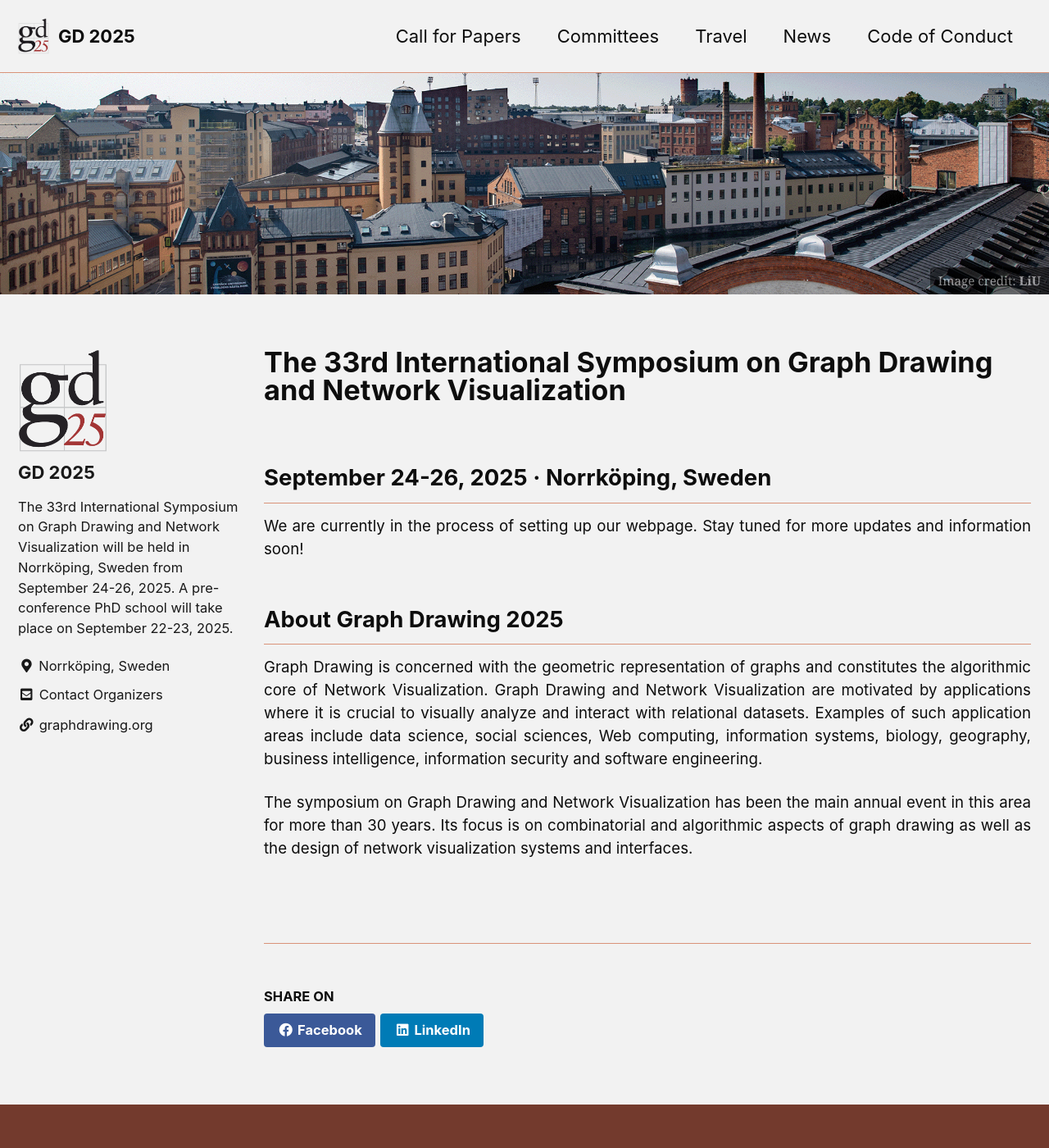
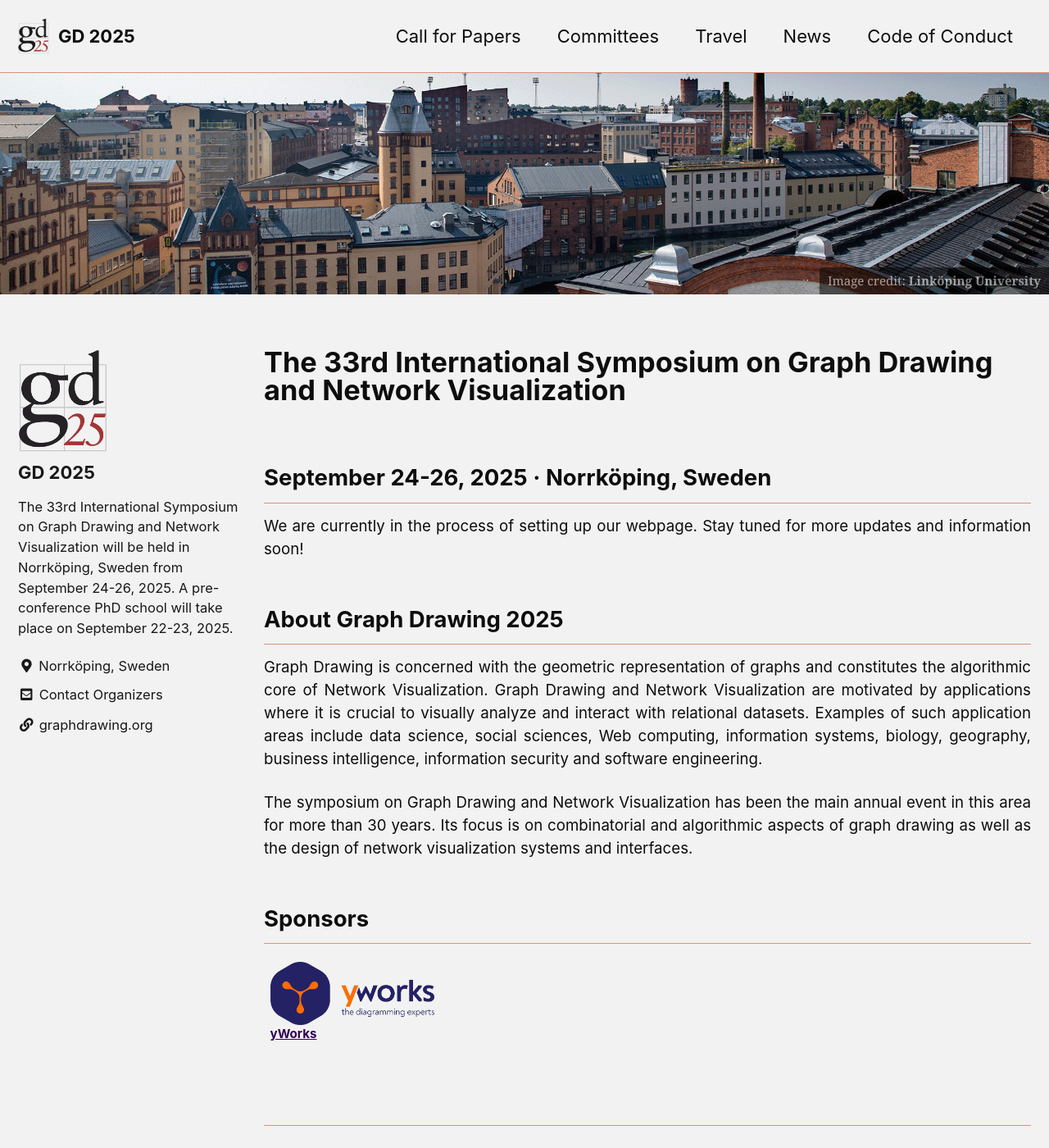
Before and after one commit to graphdrawing/gd2025, a Jekyll site: the page built from index.md, in a window 1280 px wide and 1400 px high. Shown: the whole window at 82% size. Built offline with Jekyll 4.4.1, drawn with Linux system fonts in a browser that asks for light colours; cached includes are drawn as plain includes.

Commit message:
add sponser yWork

```diff
--- a/_sass/minimal-mistakes/skins/_gd25.scss
+++ b/_sass/minimal-mistakes/skins/_gd25.scss
@@ -13,7 +13,7 @@ $footer-background-color: $primary-color !default; // footer
 $link-color: $primary-color !default; // links
 $masthead-link-color: $text-color !default;
 $masthead-link-color-hover: $secondary-color !default; // on hover
-$navicon-link-color-hover: mix(#73A2BF, $text-color, 80%) !default;
+$navicon-link-color-hover: mix(#2756cb, $text-color, 80%) !default;
 
 .page__footer {
   color: #fff !important;
--- a/assets/css/main.scss
+++ b/assets/css/main.scss
@@ -4,7 +4,7 @@
 
 @charset "utf-8";
 
-$link-color: #026d70;
+$link-color: #2f0054;
 
 @import "minimal-mistakes/skins/{{ site.minimal_mistakes_skin | default: 'default' }}"; // skin
 @import "minimal-mistakes"; // main partials
--- a/index.md
+++ b/index.md
@@ -7,9 +7,8 @@ classes: wide
 #  - dark-theme
 header:
     image: /assets/images/teaser/gd2025/homepage-teaser.png
-    caption: "Image credit: [**LiU**](https://liu.se/en/organisation/liu/itn/mit)"
-# caption: "Image credit: [**iStock**](https://www.istockphoto.com/)"
-# last_modified_at: 2023-08-09
+    caption: "Image credit: [**Linköping University**](https://liu.se/en/organisation/liu/itn/mit)"
+
 ---
 
 
@@ -25,3 +24,15 @@ Graph Drawing is concerned with the geometric representation of graphs and const
 
 The symposium on Graph Drawing and Network Visualization has been the main annual event in this area for more than 30 years. Its focus is on combinatorial and algorithmic aspects of graph drawing as well as the design of network visualization systems and interfaces.
 {: style="text-align: justify;"}
+
+
+
+## Sponsors
+<table style="border-collapse: collapse; border: none;">
+  <tr style="border: none;">
+    <td style="border: none;"><a href="https://www.yworks.com/?utm_campaign=gd25&utm_medium=wesite" target="_blank"><img src="../assets/images/sponsor/yWorks.png" width="200" /></a><br />
+<a href="https://www.yworks.com/?utm_campaign=gd25&utm_medium=wesite" target="_blank"><strong>yWorks</strong></a></td>
+
+
+  </tr>
+</table>
```
Also changed, not shown: 4 other files.
